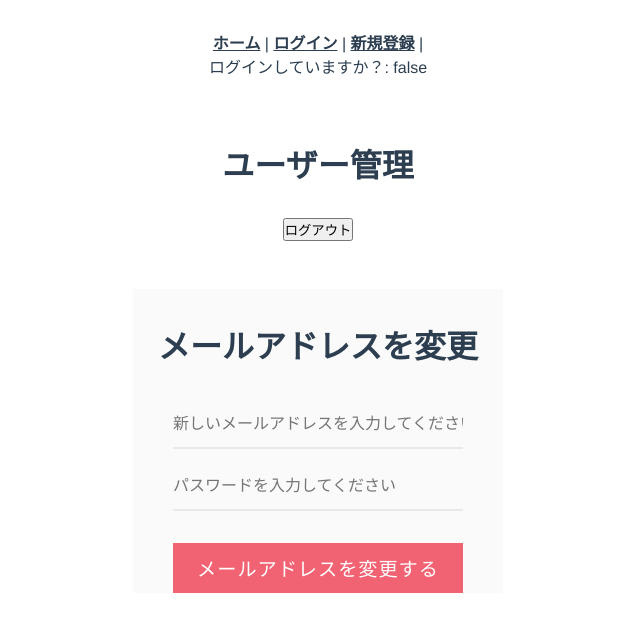
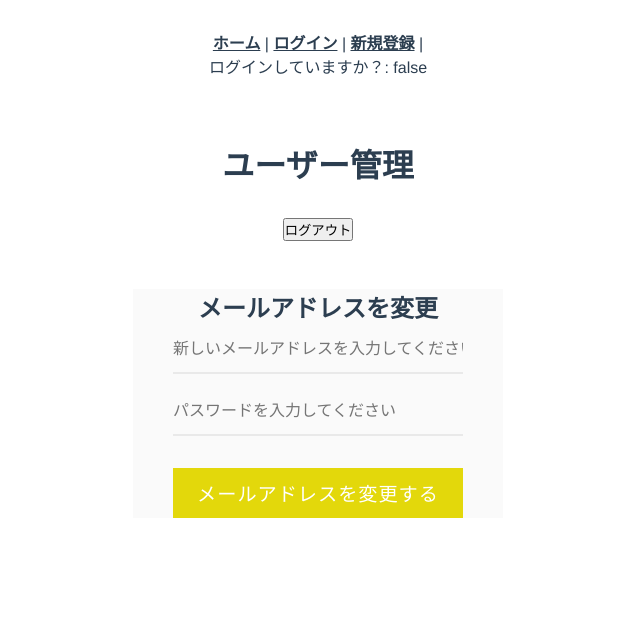
Before and after one commit to sakurakotubaki/vue-myapp, a Vue app: page /update_email in a window 1280 px wide. Shown: the top 632 px of the page, without its empty margins (322-962 px from the left). Built offline with nearby package versions, Linux system fonts and the light colour scheme; no server answers.

Commit message:
🍱 ボタンの色を変更

```diff
--- a/src/components/button/DeleteUserBtn.vue
+++ b/src/components/button/DeleteUserBtn.vue
@@ -6,7 +6,7 @@
   </div>
 </template>
 
-<style>
+<style scoped>
 .button-panel {
   margin: 2em 0 0;
   width: 100%;
--- a/src/components/button/EmailUpdateBtn.vue
+++ b/src/components/button/EmailUpdateBtn.vue
@@ -6,14 +6,14 @@
   </div>
 </template>
 
-<style>
+<style scoped>
 .button-panel {
   margin: 2em 0 0;
   width: 100%;
 }
 
 .button-panel .button {
-  background: #f16272;
+  background: #e3d80b;
   border: none;
   color: #fff;
   cursor: pointer;
@@ -28,6 +28,6 @@
 }
 
 .button:hover {
-  background: #ee3e52;
+  background: #ede768;
 }
 </style>
--- a/src/components/button/ForgotPasswordBtn.vue
+++ b/src/components/button/ForgotPasswordBtn.vue
@@ -6,14 +6,14 @@
   </div>
 </template>
 
-<style>
+<style scoped>
 .button-panel {
   margin: 2em 0 0;
   width: 100%;
 }
 
 .button-panel .button {
-  background: #f16272;
+  background: #5e4af0;
   border: none;
   color: #fff;
   cursor: pointer;
@@ -28,6 +28,6 @@
 }
 
 .button:hover {
-  background: #ee3e52;
+  background: #7e6fed;
 }
 </style>
--- a/src/components/button/LoginBtn.vue
+++ b/src/components/button/LoginBtn.vue
@@ -6,14 +6,14 @@
   </div>
 </template>
 
-<style>
+<style scoped>
 .button-panel {
   margin: 2em 0 0;
   width: 100%;
 }
 
 .button-panel .button {
-  background: #f16272;
+  background: #5e4af0;
   border: none;
   color: #fff;
   cursor: pointer;
@@ -28,6 +28,6 @@
 }
 
 .button:hover {
-  background: #ee3e52;
+  background: #7e6fed;
 }
 </style>
--- a/src/components/button/SignUpBtn.vue
+++ b/src/components/button/SignUpBtn.vue
@@ -6,14 +6,14 @@
   </div>
 </template>
 
-<style>
+<style scoped>
 .button-panel {
   margin: 2em 0 0;
   width: 100%;
 }
 
 .button-panel .button {
-  background: #f16272;
+  background: #09ad35;
   border: none;
   color: #fff;
   cursor: pointer;
@@ -28,6 +28,6 @@
 }
 
 .button:hover {
-  background: #ee3e52;
+  background: #1dcf4c;
 }
 </style>
--- a/src/views/UpdateEmail.vue
+++ b/src/views/UpdateEmail.vue
@@ -3,7 +3,7 @@
     <h1>ユーザー管理</h1>
     <button @click="logOut" class="btn btn--orange">ログアウト</button>
     <div class="form-wrapper">
-      <h1>メールアドレスを変更</h1>
+      <h2>メールアドレスを変更</h2>
       <form @submit.prevent="updateAccount">
         <div class="form-item">
           <input type="email" autocomplete="email" v-model="email" name="email" required="required" placeholder="新しいメールアドレスを入力してください" />
```
